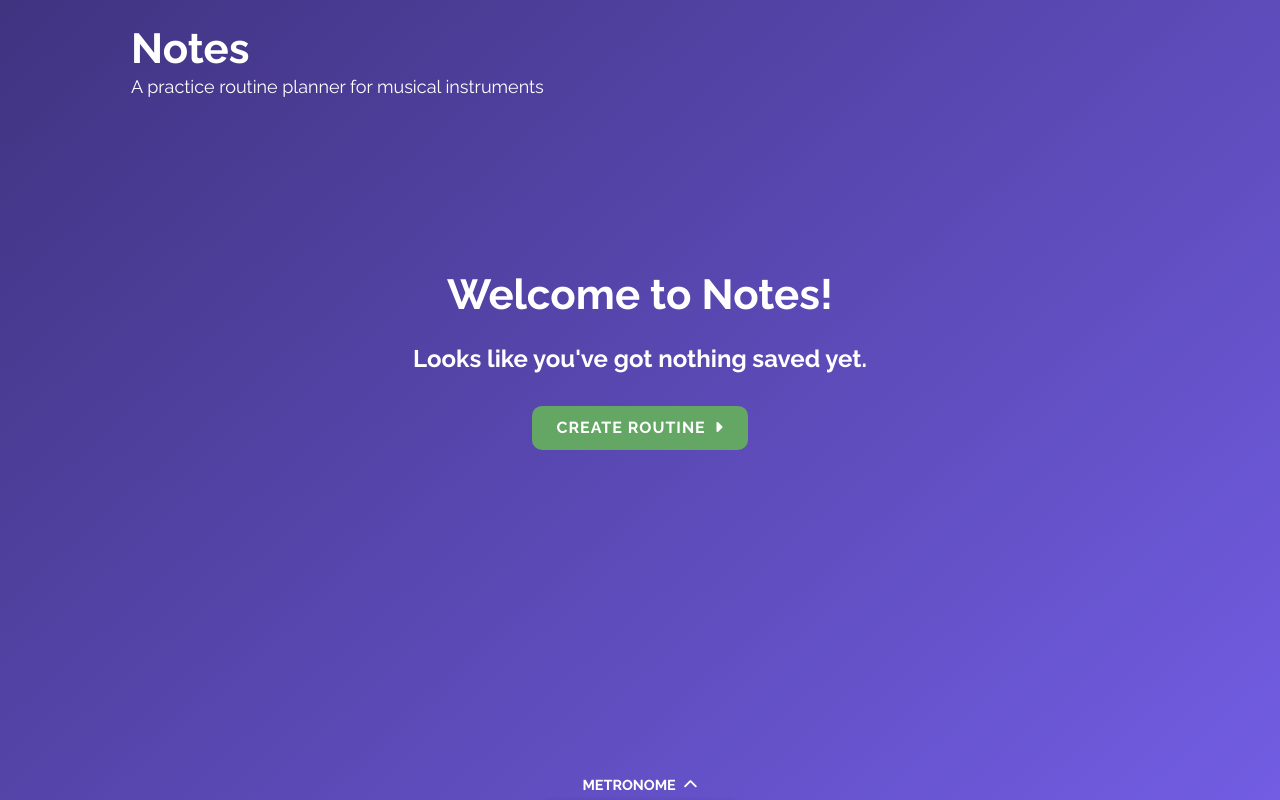
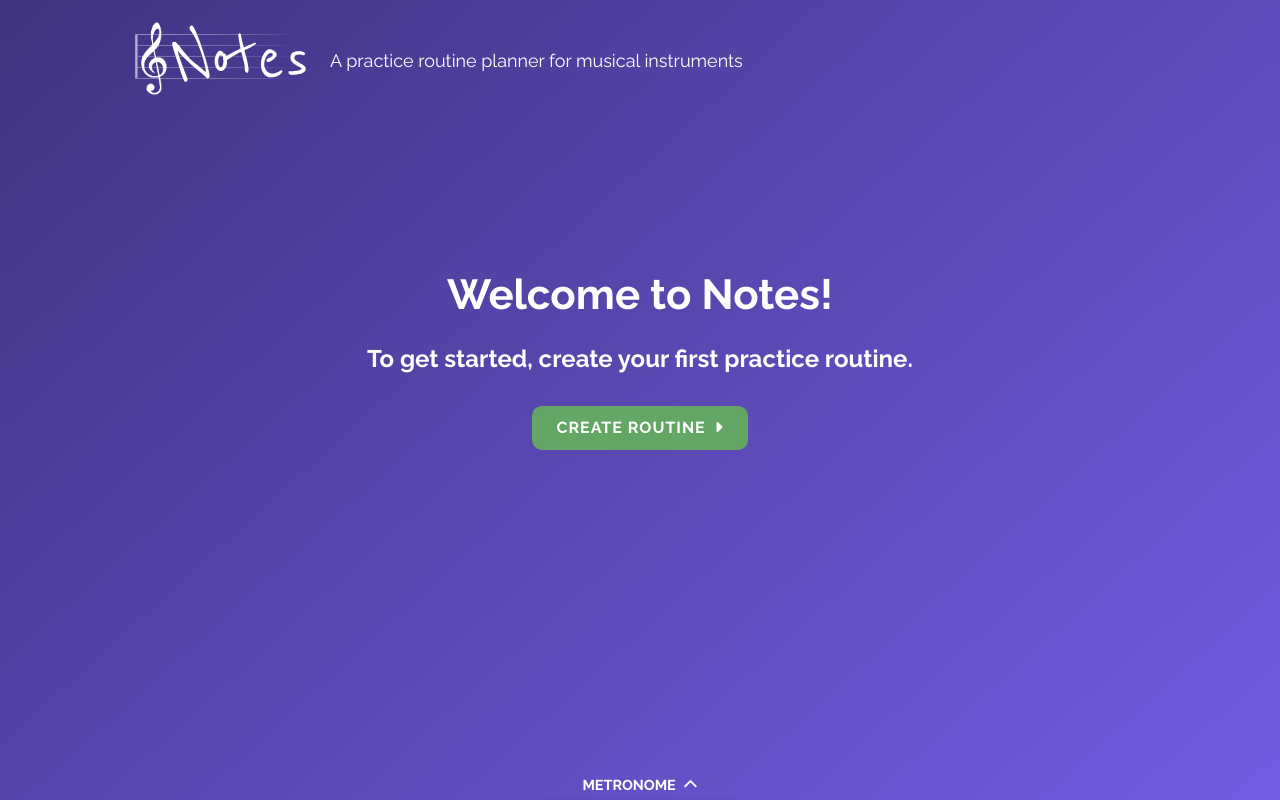
Before and after one commit to connorbiddle/notes, a React (Create React App) app: page / in a window 1280 px wide. Built offline with nearby package versions, Linux system fonts and the light colour scheme.

Commit message:
App fully functional.

```diff
--- a/src/components/parts/GetStarted.jsx
+++ b/src/components/parts/GetStarted.jsx
@@ -11,7 +11,7 @@ const GetStarted = () => {
         Welcome to Notes!
       </MainTitle>
       <Title textAlign="center" light mBot={4}>
-        Looks like you've got nothing saved yet.
+        To get started, create your first practice routine.
       </Title>
       <Link to="/new">
         <Button color="success" icon="fas fa-caret-right" center>
--- a/src/components/parts/TitleBar.jsx
+++ b/src/components/parts/TitleBar.jsx
@@ -1,13 +1,14 @@
 import styled from "styled-components";
 import { Link } from "react-router-dom";
-import { MainTitle, SmallText } from "../presentational/Typography";
+import { SmallText } from "../presentational/Typography";
+import Logo from "../../assets/logo.svg";
 
 const TitleBar = () => {
   return (
     <StyledTitleBar>
-      <MainTitle light>
-        <Link to="/">Notes</Link>
-      </MainTitle>
+      <Link to="/">
+        <img src={Logo} alt="Notes" />
+      </Link>
       <SmallText light>
         A practice routine planner for musical instruments
       </SmallText>
@@ -16,11 +17,21 @@ const TitleBar = () => {
 };
 
 const StyledTitleBar = styled.section`
-  padding: 1.5rem 0;
+  padding: 1.25rem 0;
   text-align: center;
+
+  img {
+    width: 175px;
+  }
 
   @media (min-width: ${({ theme }) => theme.sizes.lg}) {
     text-align: left;
+    display: flex;
+    align-items: center;
+
+    img {
+      margin-right: 1.5rem;
+    }
   }
 `;
 
--- a/src/components/utilities/IconButton.jsx
+++ b/src/components/utilities/IconButton.jsx
@@ -34,8 +34,8 @@ const Styles = css`
         css`
           background: ${theme.colors[background]};
           color: #fff;
-          width: 2.75em;
-          height: 2.75em;
+          width: 2.5em;
+          height: 2.5em;
           display: flex;
           align-items: center;
           justify-content: center;
--- a/src/components/views/RoutineForm.jsx
+++ b/src/components/views/RoutineForm.jsx
@@ -257,7 +257,7 @@ const RoutineForm = ({ editing }) => {
                 type="button"
                 onClick={addNewTask}
                 icon="fas fa-plus"
-                color="success"
+                background="success"
                 large
                 margin="md"
               />
```
Also changed, not shown: src/assets/logo.svg (added), 1 other file (tests, documents, lock files or other folders).
